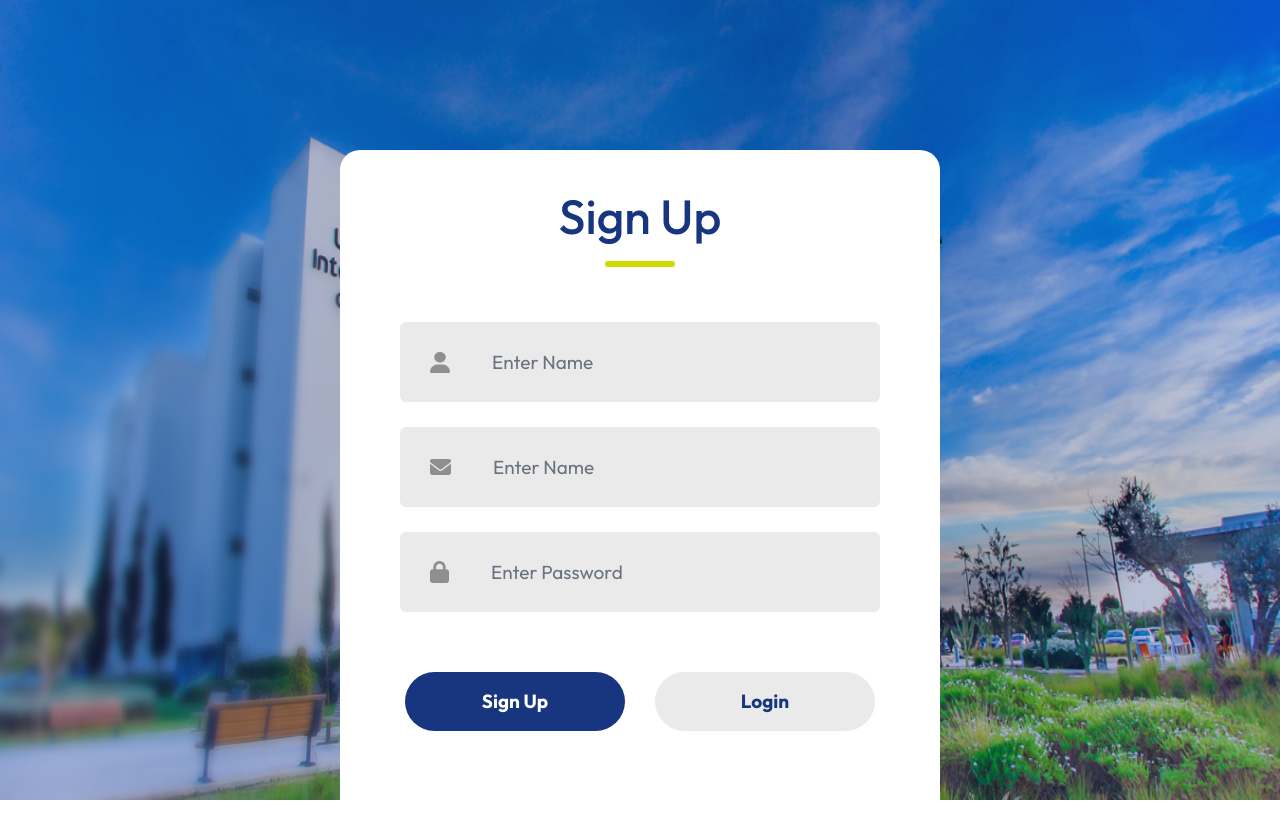
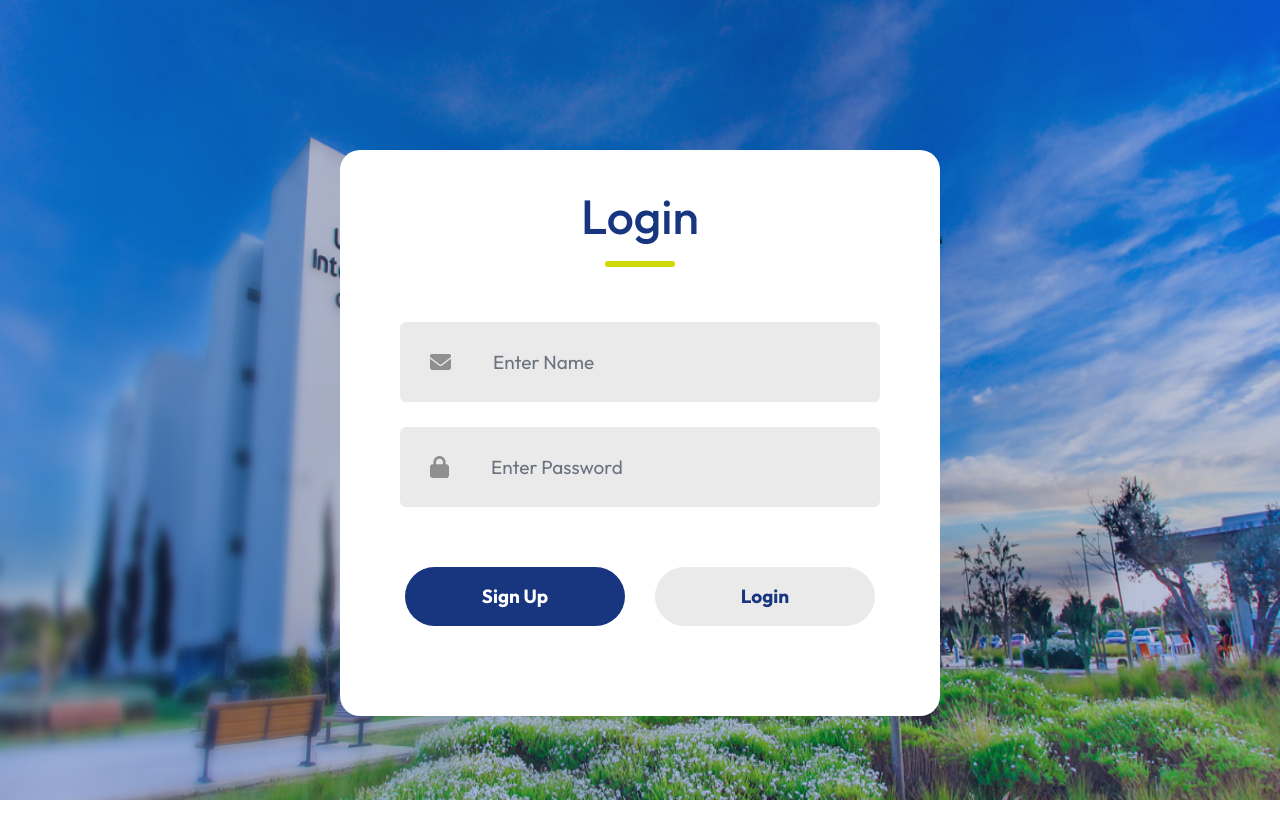
Before and after one commit to Raniaelmorabet/AzureOpenAI-UIR, a React (Vite) app: page /LoginSignup in a window 1280 px wide. After the commit the page ends 800 px from the top, so only its background shows below. Built offline with nearby package versions, Linux system fonts and the light colour scheme.

Commit message:
new Update

```diff
--- a/src/Components/LoginSignUp/loginSignUp.jsx
+++ b/src/Components/LoginSignUp/loginSignUp.jsx
@@ -1,11 +1,11 @@
-import React, {useState} from "react"
-import "./LoginSignUp.css"
-import {assets} from "../../assets/assets.js";
+import React, { useState } from "react";
+import "./LoginSignUp.css";
+import { assets } from "../../assets/assets.js";
 import axios from 'axios';
 import { useNavigate } from 'react-router-dom';
-const LoginSignUp=()=> {
 
-    const [action, setAction] =useState("Sign Up");
+const LoginSignUp = () => {
+    const [action, setAction] = useState("Login");
     const [name, setName] = useState('');
     const [password, setPassword] = useState('');
     const navigate = useNavigate();
@@ -29,7 +29,6 @@
         try {
             const result = await axios.post(url, null, { params });
             console.log(params);
-            alert(`Success: ${result.data}`);
             const userId = result.data.id;
 
             navigate('/', { state: { userId } });
@@ -44,9 +43,9 @@
         }
     };
 
-    return(
+    return (
         <>
-            <img src={assets.Uirback} className='back-img'/>
+            <img src={assets.Uirback} className='back-img' />
             <div className='Main-container'>
                 <div className='Login-container'>
                     <div className='header'>
@@ -54,9 +53,9 @@
                         <div className='underline'></div>
                     </div>
                     <div className='inputs'>
-                        {action === "Login" ? <div></div> :
+                        {action === "Sign Up" && (
                             <div className='input'>
-                                <img src={assets.person} alt='person'/>
+                                <img src={assets.person} alt='person' />
                                 <input
                                     className='focus:outline-none focus:ring-transparent'
                                     type="text"
@@ -65,9 +64,9 @@
                                     onChange={handleNameChange}
                                 />
                             </div>
-                        }
+                        )}
                         <div className='input'>
-                            <img src={assets.email} alt='email'/>
+                            <img src={assets.email} alt='email' />
                             <input
                                 className='focus:outline-none focus:ring-transparent'
                                 type="text"
@@ -77,7 +76,7 @@
                             />
                         </div>
                         <div className='input'>
-                            <img src={assets.password} alt='password'/>
+                            <img src={assets.password} alt='password' />
                             <input
                                 className='focus:outline-none focus:ring-transparent'
                                 type="password"
@@ -88,11 +87,11 @@
                         </div>
                     </div>
                     <div className='submit-container'>
-                        <div className={action === "Login" ? "Submit gray" : "submit"} onClick={() => {
+                        <div className={action === "Sign Up" ? "Submit gray" : "submit"} onClick={() => {
                             setAction("Sign Up")
                         }}>Sign Up
                         </div>
-                        <div className={action === "Sign Up" ? "Submit gray" : "submit"} onClick={async () => {
+                        <div className={action === "Login" ? "Submit gray" : "submit"} onClick={async () => {
                             if (action === "Login") {
                                 await handleLogin();
                             } else {
@@ -100,16 +99,11 @@
                             }
                         }}>Login
                         </div>
-                        {/* <div className={action === "Sign Up" ? "Submit gray" : "submit"} onClick={() => {
-                            setAction("Login")
-                        }}>Login
-                        </div> */}
                     </div>
-                    {/* <button onClick={handleLogin}>Login</button> */}
                 </div>
             </div>
         </>
-
     );
 }
-export default LoginSignUp
+
+export default LoginSignUp;
```
